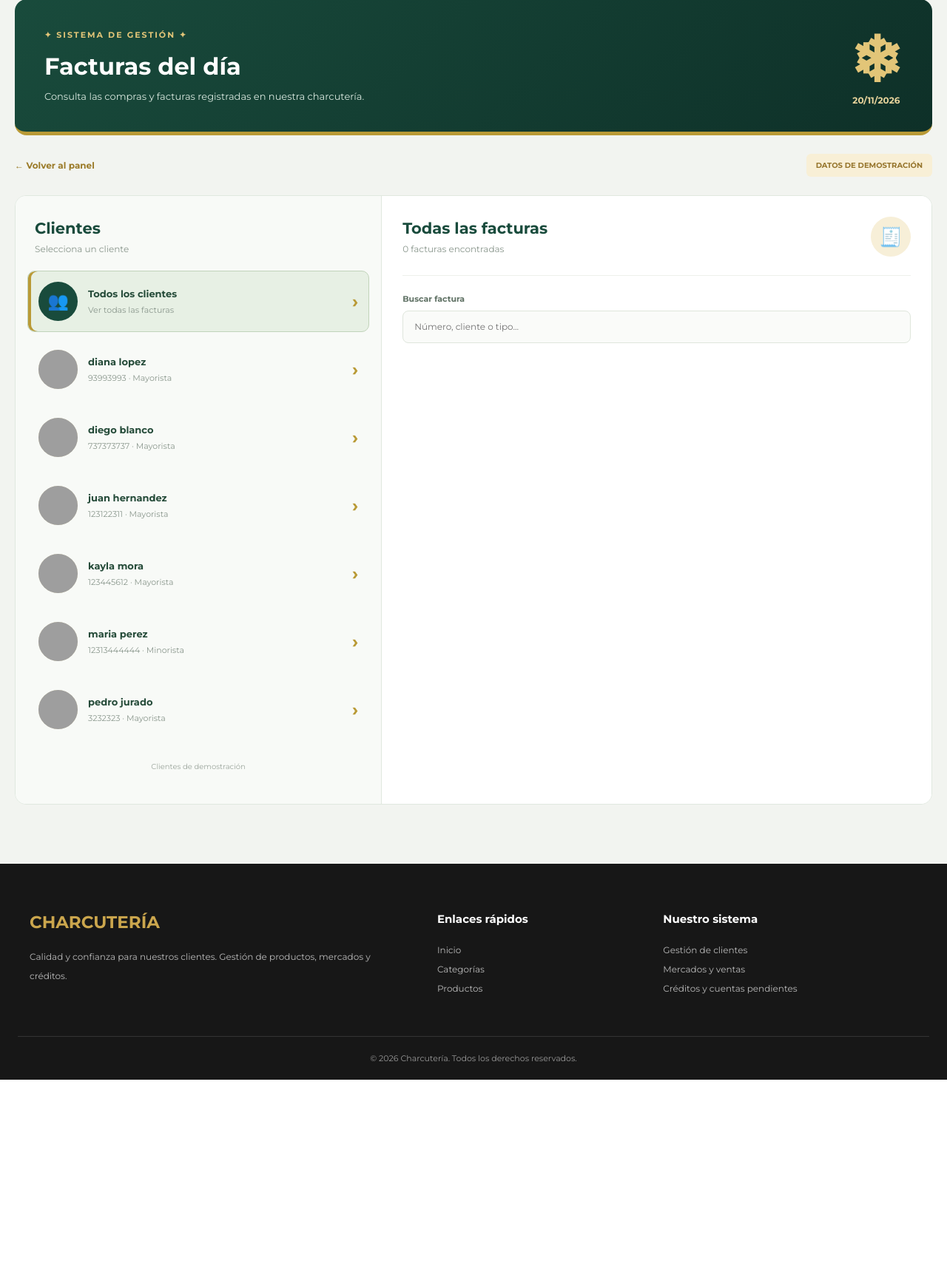
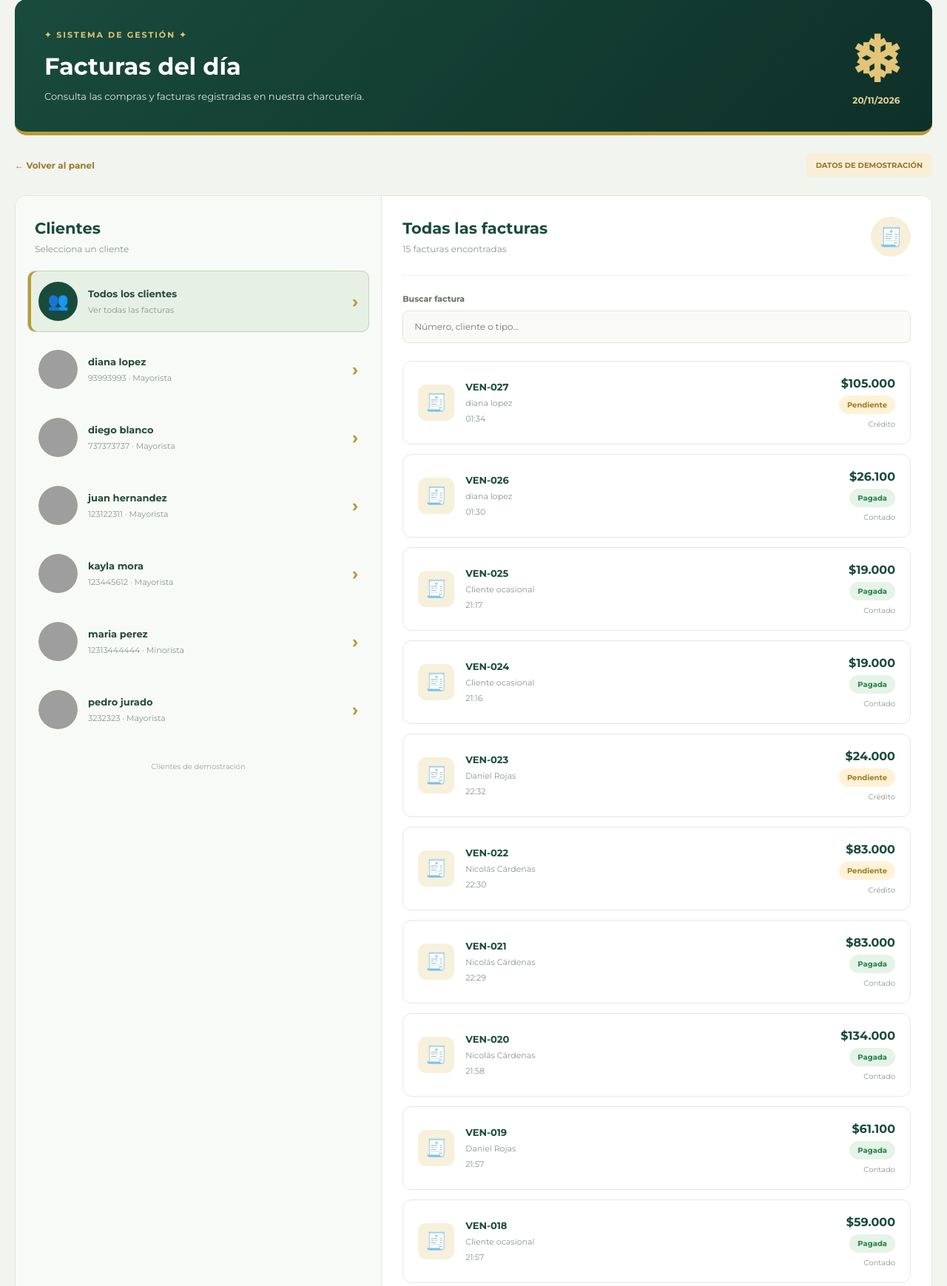
Before and after one commit to FAy08024/charcuteria, a Django app: page /ventas/facturas/demo/ in a window 1280 px wide. Shown: the part 187-1926 px from the top of the page at 74% size. Before the commit the page ends 1647 px from the top, so only its background shows below. Run offline with Django 5.2, Linux system fonts and the light colour scheme; a user stored in the database is signed in; data comes from the database, SQL or seed files in the repository; both versions use the stored data as it was after the commit; grey boxes are pictures that could not be loaded.

Commit message:
correcciones

```diff
--- a/ventas/templates/ventas/facturas_demo.html
+++ b/ventas/templates/ventas/facturas_demo.html
@@ -78,12 +78,15 @@
 
                     <div class="fac-avatar">
 
+                        <div class="fac-avatar">
                             {% if cliente.foto %}
-                            <img src="{% static cliente.foto %}"
-                                 alt="Foto de {{ cliente.nombre }}">
+                                <img src="{{ cliente.foto.url }}"
+                                alt="{{ cliente.nombre }}"
+                                loading="lazy">
                             {% else %}
-                            <span>{{ cliente.iniciales }}</span>
+                            <span>{{ cliente.nombre|slice:":1"|upper }}</span>
                             {% endif %}
+                        </div>
 
                     </div>
 
@@ -206,10 +209,14 @@
                                     {% for producto in factura.productos %}
 
                                         <div class="fac-producto">
-                                        <span>{{ producto.nombre }}</span>
-                                        <strong>
-                                            Cantidad: {{ producto.cantidad }}
-                                        </strong>
+                                            <span>
+                                            {{ producto.nombre }}
+                                            <small>
+                                            {{ producto.cantidad }} × {{ producto.precio }}
+                                            </small>
+                                            </span>
+
+                                        <strong>{{ producto.importe }}</strong>
                                 </div>
 
                                     {% endfor %}
@@ -227,8 +234,7 @@
                                 </div>
 
                                <p class="fac-detalle-nota">
-                                    Factura ficticia para probar
-                                    el diseño del sistema.
+                                    Comprobante generado a partir de una venta registrada.
                                 </p>
 
                             </div>
--- a/ventas/views.py
+++ b/ventas/views.py
@@ -144,40 +144,69 @@ def facturas_demo(request):
             'No tienes permiso para consultar facturas.'
         )
 
-    clientes = Cliente.objects.all().order_by('nombre')
+    clientes = list(
+        Cliente.objects.all().order_by('nombre')
+    )
 
-    ventas = Venta.objects.filter(
-        fecha__date=timezone.localdate()
+    # Relacionar clientes mediante códigos y documentos
+    clientes_por_codigo = {
+        cliente.codigo: cliente
+        for cliente in clientes
+    }
+
+    clientes_por_documento = {
+        cliente.documento: cliente
+        for cliente in clientes
+    }
+
+    # Consultar todas las ventas reales
+    ventas = Venta.objects.select_related(
+        'cliente', 'empleado'
     ).prefetch_related(
         'detalles'
     ).order_by('-fecha')
-
-    clientes_por_documento = {
-        cliente.documento: cliente.pk
-        for cliente in clientes
-    }
 
     facturas = []
 
     for venta in ventas:
 
+        cliente = venta.cliente
+
+        # Compatibilidad con registros anteriores
+        if cliente is None:
+            candidato = (
+                clientes_por_codigo.get(venta.cliente_codigo)
+                or clientes_por_documento.get(venta.cliente_codigo)
+            )
+
+            if (
+                candidato is not None
+                and candidato.nombre.strip().casefold()
+                == venta.cliente_nombre.strip().casefold()
+            ):
+                cliente = candidato
+
         detalles = [
             {
                 'nombre': detalle.producto_nombre,
                 'cantidad': detalle.cantidad,
+                'precio': formato_venta(detalle.precio_unitario),
+                'importe': formato_venta(detalle.importe),
             }
             for detalle in venta.detalles.all()
         ]
 
+        fecha = timezone.localtime(venta.fecha)
+
         facturas.append({
-            'cliente_id': clientes_por_documento.get(venta.cliente_codigo, ''),
+            'cliente_id': cliente.pk if cliente else '',
             'numero': venta.numero,
             'cliente': venta.cliente_nombre,
-            'hora': timezone.localtime(
-                venta.fecha
-            ).strftime('%H:%M'),
+            'fecha': fecha.strftime('%d/%m/%Y'),
+            'hora': fecha.strftime('%H:%M'),
             'tipo': venta.tipo,
             'estado': venta.estado,
+            'metodo_pago': venta.metodo_pago,
             'total': formato_venta(venta.total),
             'productos': detalles,
         })
```
Also changed, not shown: db.sqlite3. Lines whose indentation alone changed are shown as unchanged.
